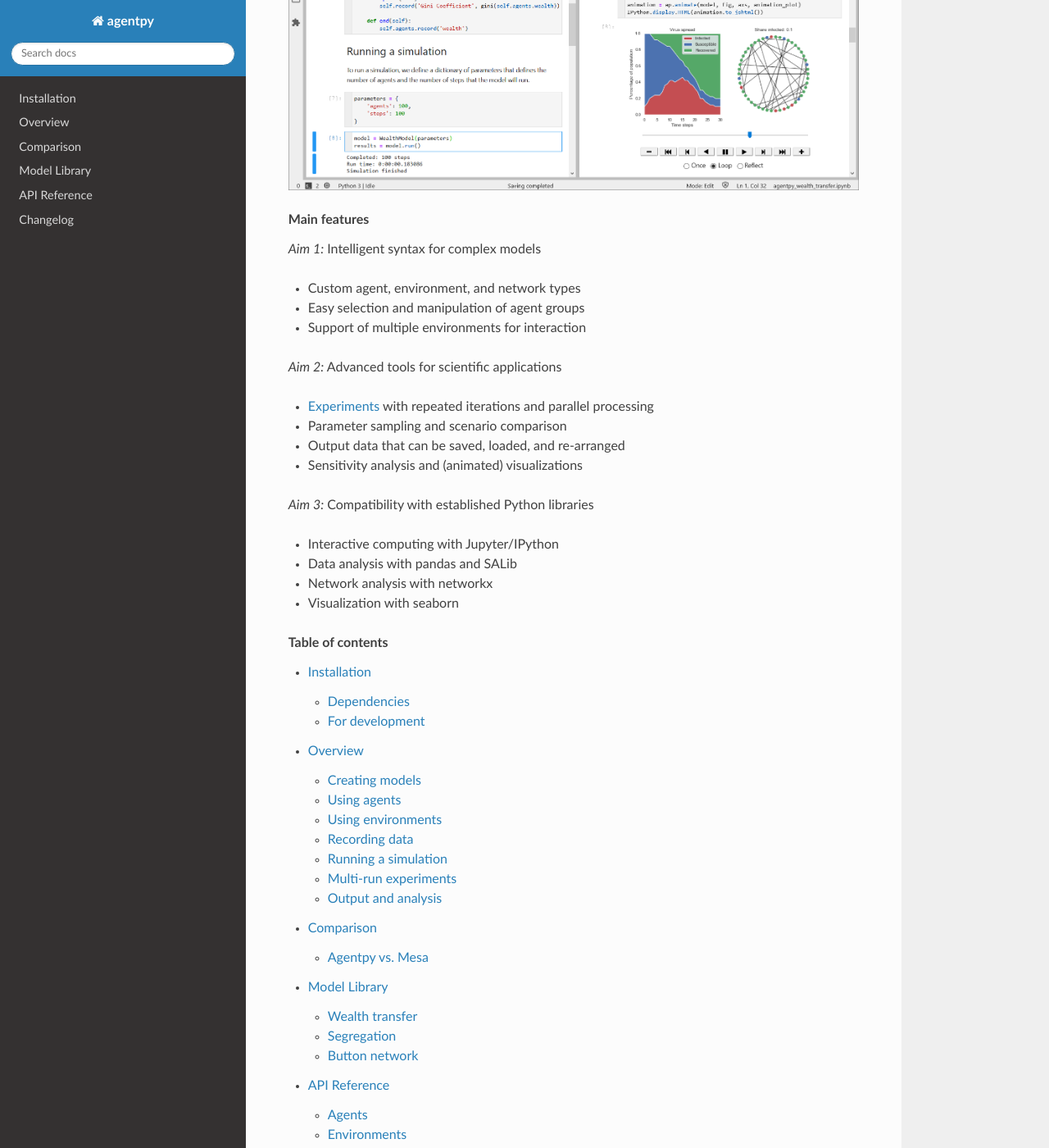
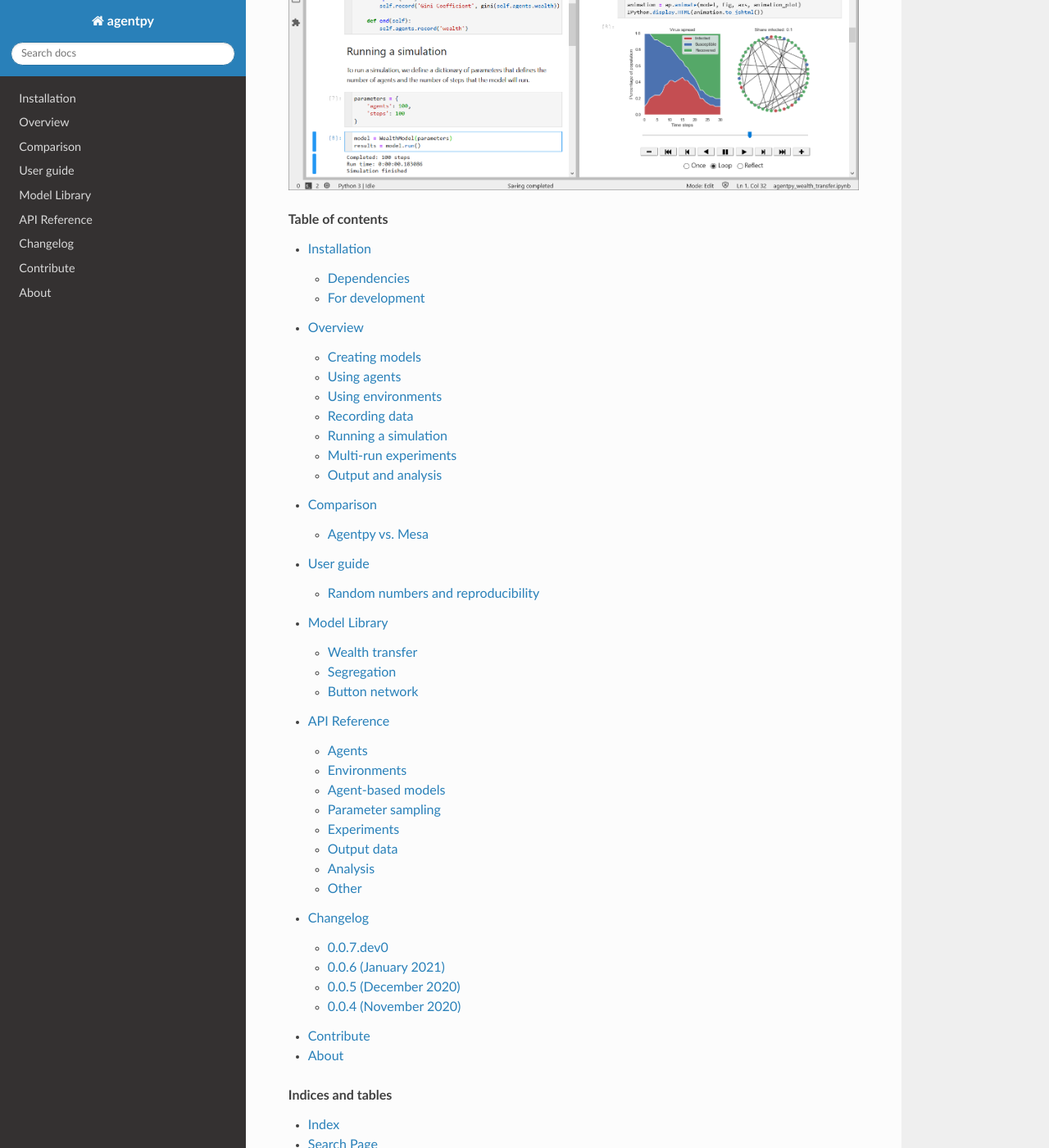
Before and after one commit to jofmi/agentpy, a Sphinx documentation site: the page built from docs/index.rst, in a window 1280 px wide and 1400 px high, scrolled down 733 px. Shown: the whole window at 82% size. Built offline with Sphinx 7.4.7 and the Read the Docs theme 2.0.0, drawn with Linux system fonts in a browser that asks for light colours; pages that are not in the unit, such as notebooks, are missing from menus; some of the changed text lies outside the part shown.

Commit message:
Update docs

```diff
--- /dev/null
+++ b/docs/about.rst
@@ -0,0 +1,5 @@
+.. currentmodule:: agentpy
+
+=====
+About
+=====
--- a/docs/changelog.rst
+++ b/docs/changelog.rst
@@ -7,8 +7,10 @@
 0.0.7.dev0
 ----------
 
+* The parameter :attr:`seed` is now used automatically to set a random seed
+  at the beginning of :func:`Model.run`.
 * :class:`Environment` has a new optional argument :attr:`agents`.
-* :func:`AgentList.random` has a new optional argument :attr:`generator`.
+* :func:`AgentList.random` and :func:`AgentList.shuffle` have a new optional argument :attr:`generator`.
 
 0.0.6 (January 2021)
 --------------------
--- a/docs/conf.py
+++ b/docs/conf.py
@@ -1,6 +1,10 @@
 # Configuration file for the Sphinx documentation builder.
 # https://www.sphinx-doc.org/en/master/usage/configuration.html
 # Written for sphinx 3.2.1
+
+import sys
+import os
+from agentpy import __version__  # Agentpy must be installed first
 
 # -- Path setup --------------------------------------------------------------
 
@@ -8,12 +12,12 @@
 # add these directories to sys.path here. If the directory is relative to the
 # documentation root, use os.path.abspath to make it absolute, like shown here.
 
-from agentpy import __version__  # Agentpy must be installed first
+sys.path.insert(0, os.path.abspath('../examples'))
 
 # -- Project information -----------------------------------------------------
 
 project = 'agentpy'
-copyright = '2021, Joël Foramitti'
+copyright = '2020-2021, Joël Foramitti'
 author = 'Joël Foramitti'
 
 # The full version, including alpha/beta/rc tags
--- /dev/null
+++ b/docs/contribute.rst
@@ -0,0 +1,5 @@
+.. currentmodule:: agentpy
+
+==========
+Contribute
+==========
--- /dev/null
+++ b/docs/guide.rst
@@ -0,0 +1,11 @@
+.. currentmodule:: agentpy
+
+==========
+User guide
+==========
+
+.. :caption: Contents:
+.. toctree::
+   :maxdepth: 3
+
+   guide_random
--- a/docs/index.rst
+++ b/docs/index.rst
@@ -43,28 +43,6 @@
   :width: 700
   :alt: Screenshot of Jupyter Lab with two interactive tutorials from the model library
 
-.. rubric:: Main features
-
-*Aim 1:* Intelligent syntax for complex models
-
-- Custom agent, environment, and network types
-- Easy selection and manipulation of agent groups
-- Support of multiple environments for interaction
-
-*Aim 2:* Advanced tools for scientific applications
-
-- :ref:`Experiments<overview_experiments>` with repeated iterations and parallel processing
-- Parameter sampling and scenario comparison
-- Output data that can be saved, loaded, and re-arranged
-- Sensitivity analysis and (animated) visualizations
-
-*Aim 3:* Compatibility with established Python libraries
-
-- Interactive computing with Jupyter/IPython
-- Data analysis with pandas and SALib
-- Network analysis with networkx
-- Visualization with seaborn
-
 .. only:: html
 
     .. rubric:: Table of contents
@@ -75,9 +53,12 @@
    installation
    overview
    comparison
+   guide
    model_library
    reference
    changelog
+   contribute
+   about
 
 .. only:: html
 
```
Also changed, not shown: docs/overview.rst (+5 -5 lines), docs/guide_random.ipynb (added), 2 other files.
